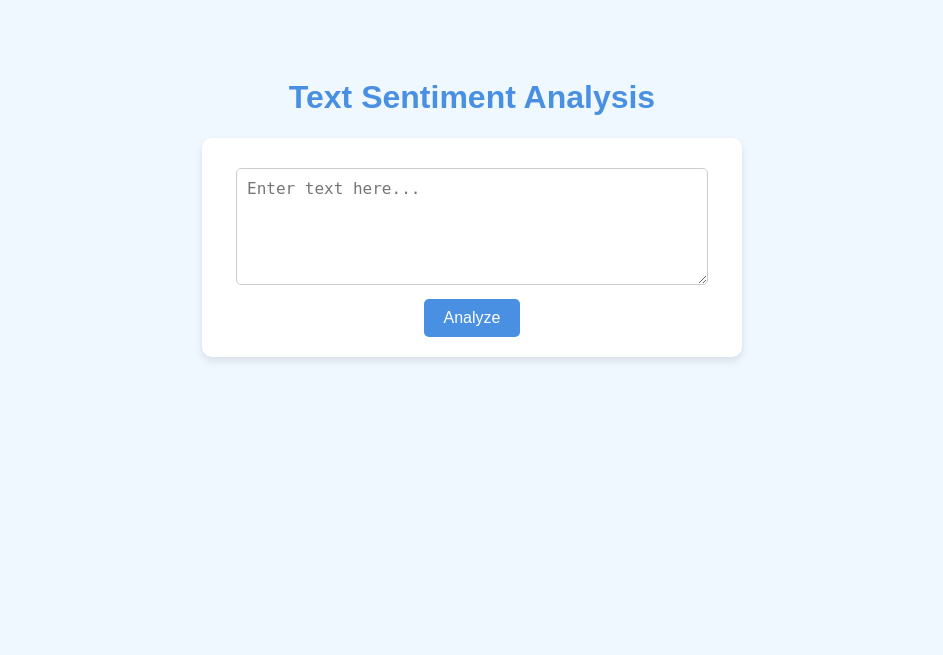
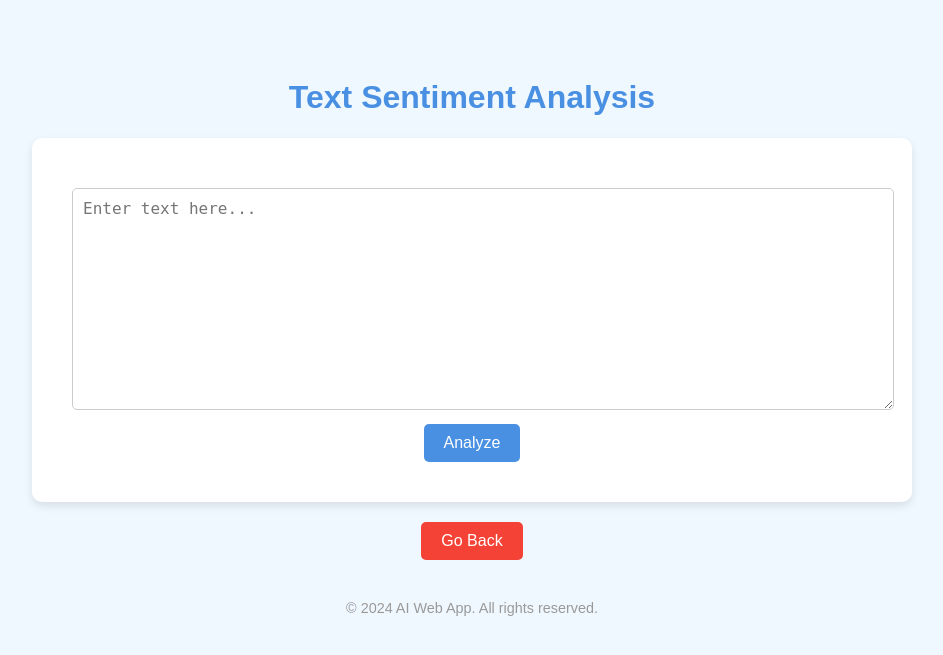
Before and after one commit to QGBSA/BC3415_Homework3, a Flask app: page /sentiment in a window 1280 px wide. Shown: the top 655 px of the page, without its empty margins (168-1111 px from the left). Run offline with Flask 3, Linux system fonts and the light colour scheme.

Commit message:
Update sentiment.html

```diff
--- a/templates/sentiment.html
+++ b/templates/sentiment.html
@@ -18,13 +18,15 @@
         form {
             background-color: #fff;
             border-radius: 10px;
-            padding: 20px;
-            max-width: 500px;
+            padding: 40px; /* Increased padding for more height */
+            max-width: 800px;
+            width: 100%;
             margin: 0 auto;
             box-shadow: 0 4px 8px rgba(0, 0, 0, 0.1);
         }
         textarea {
-            width: 90%;
+            width: 100%;
+            height: 200px; /* Increased height for better usability */
             padding: 10px;
             margin-top: 10px;
             border: 1px solid #ccc;
@@ -40,23 +42,53 @@
             font-size: 16px;
             cursor: pointer;
             margin-top: 10px;
+            transition: background-color 0.3s, transform 0.2s;
+            display: inline-block; /* Align with other buttons */
         }
         input[type="submit"]:hover {
             background-color: #357ab8;
+            transform: translateY(-2px);
+        }
+        input[type="submit"]:active {
+            transform: translateY(1px);
         }
         h2 {
             color: #4a90e2;
+            margin-top: 20px; /* Space between result and button */
+        }
+        .go-back {
+            background-color: #f44336; /* Red color for Go Back button */
+            margin-top: 20px; /* Add space above */
+            display: inline-block; /* Align with the submit button */
+            text-decoration: none; /* Remove underline from link */
+            padding: 10px 20px;
+            border-radius: 5px;
+            color: white;
+        }
+        .go-back:hover {
+            background-color: #d32f2f; /* Darker red on hover */
+        }
+        footer {
+            margin-top: 40px;
+            font-size: 0.9em;
+            color: #999;
         }
     </style>
 </head>
 <body>
     <h1>Text Sentiment Analysis</h1>
     <form method="POST">
-        <textarea name="text" rows="5" cols="40" placeholder="Enter text here..."></textarea><br>
+        <textarea name="text" placeholder="Enter text here..."></textarea><br>
         <input type="submit" value="Analyze">
     </form>
     {% if result %}
     <h2>Sentiment Result: {{ result }}</h2>
     {% endif %}
+
+    <a href="/" class="go-back">Go Back</a>
+
+    <footer>
+        &copy; 2024 AI Web App. All rights reserved.
+    </footer>
 </body>
 </html>
```
